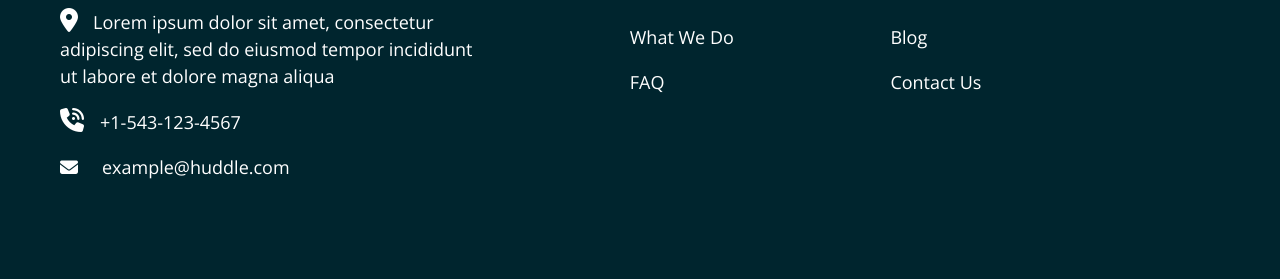
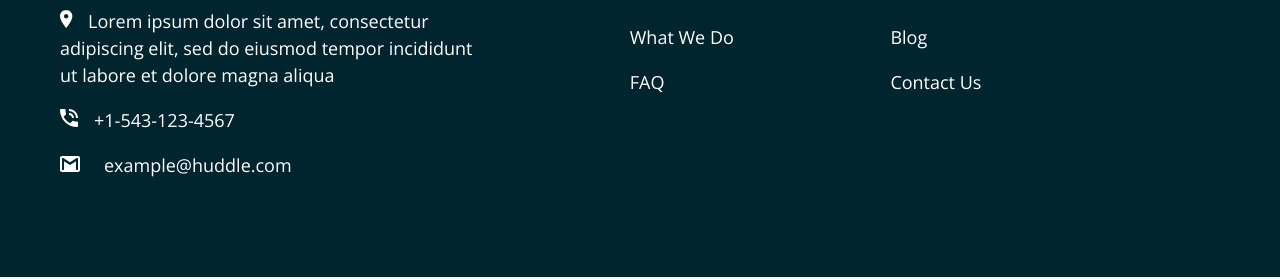
Before and after one commit to liamwoody25/huddle-landing-page.3.0, a plain HTML site: page index.html in a window 1280 px wide. Shown: the part 2980-3259 px from the top of the page. Drawn offline with nearby package versions, Linux system fonts and the light colour scheme.

Commit message:
updating changes

```diff
--- a/index.html
+++ b/index.html
@@ -73,9 +73,9 @@
     <div class="footer-left">
           <ul>
             <img class="footer-logo" src="./public/assets/logo.svg" alt="logo">
-                <li><p style="color: #fff;"><i class="fa-solid fa-location-dot"></i>Lorem ipsum dolor sit amet, consectetur adipiscing elit, sed do eiusmod tempor incididunt ut labore et dolore magna aliqua</p></li>
-                <li><p style="color: #fff;"><i class="fa-solid fa-phone-volume"></i>+1-543-123-4567</p></li>
-                <li><p style="color: #fff;"><i class="fa-solid fa-envelope"></i>example@huddle.com</p></li>
+                <li><p style="color: #fff;"><img class="icon-location" src="/public/assets/icons/icon-location.svg" alt="">Lorem ipsum dolor sit amet, consectetur adipiscing elit, sed do eiusmod tempor incididunt ut labore et dolore magna aliqua</p></li>
+                <li><p style="color: #fff;"><img class="icon-phone" src="/public/assets/icons/icon-phone.svg" alt="">+1-543-123-4567</p></li>
+                <li><p style="color: #fff;"><img class="icon-email" src="/public/assets/icons/icon-email.svg" alt="">example@huddle.com</p></li>
           </ul>
       </div>
       <div class="footer-middle">
--- a/public/css/style.css
+++ b/public/css/style.css
@@ -345,18 +345,18 @@ a :hover{
    width: 39%;
 }
 
-.fa-location-dot {
+.icon-location {
    margin-right: 15px;
    font-size: 24px;
 
 }
 
-.fa-phone-volume {
+.icon-phone {
    margin-right: 16px;
    font-size: 24px;
 }
 
-.fa-envelope {
+.icon-email {
    margin-right: 24px;
 }
 
```
